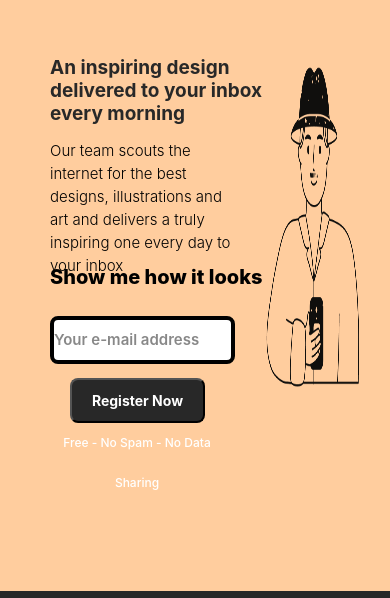
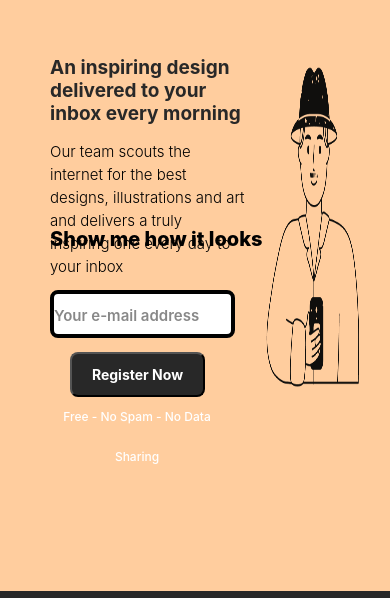
Before and after one commit to gujarpritam/Oct-MicroProject1, a plain HTML site: page index.html in a window 390 px wide. Shown: the top 598 px of the page. Drawn offline with Linux system fonts and the light colour scheme.

Commit message:
modified Micro Project 1

```diff
--- a/index.html
+++ b/index.html
@@ -46,7 +46,7 @@
                     <li><img src="./images/LinkedinLogo.png" alt="">
                         <img src="./images/InstagramLogo.png" alt="">
                     </li>
-                    <li><br></li>
+                    <li>&nbsp;</li>
                     <li>hello@dweep.io</li>
                 </ul>
             </div>
--- a/style.css
+++ b/style.css
@@ -29,8 +29,8 @@ h2 {
     text-align: left;
     color: #282828;
 
-    width: 562px;
-    height: 108px;
+    width: 100%;
+    /* height: 108px; */
     top: 83px;
     left: 136px;
 
@@ -42,11 +42,11 @@ h2 {
 
 p:nth-child(2) {
     /* box-sizing: border-box; */
-    width: 495px;
-    height: 81px;
+    margin-top: 15px;
+    width: 100%;
+    height: 75px;
     top: 219px;
     left: 136px;
-
     font-family: Inter;
     font-size: 20px;
     font-weight: 500;
@@ -58,10 +58,10 @@ p:nth-child(2) {
 strong {
     display: inline-block;
     box-sizing: border-box;
-    padding-top: 25px;
-    width: 227px;
+    padding-top: 15px;
+    width: 245px;
     height: 50px;
-    top: 315px;
+    /* top: 315px; */
     left: 136px;
 
     font-family: Inter;
@@ -73,7 +73,7 @@ strong {
 }
 
 #parent {
-    margin-top: 28px;
+    margin-top: 15px;
     display: flex;
 }
 
@@ -84,15 +84,17 @@ input {
     left: 136px;
     border-radius: 8px;
     border: 4px;
-    /* margin-top: 10px; */
-
-    color: #FFFFFF;
+    font-size: larger;
+    font-weight: bold;
+    margin-top: 10px;
+    color: #000000;
     border: 4px solid #000000;
 }
 
 ::placeholder {
     width: 350px;
     height: 64px;
+
     top: 411px;
     left: 158px;
 
@@ -110,18 +112,21 @@ button {
     height: 64px;
     top: 411px;
     left: 496px;
-    margin-left: 10px;
-
+    margin: 10px 0px 0px 10px;
+    cursor: pointer;
     font-family: Inter;
     font-size: 20px;
     font-weight: 700;
     line-height: 24px;
     letter-spacing: 0em;
-
     background: #282828;
     border-radius: 8px;
     text-align: center;
     color: #FFFFFF;
+}
+
+button:hover {
+    scale: 1.02;
 }
 
 p:nth-child(5) {
@@ -162,6 +167,9 @@ p:nth-child(5) {
 ul {
     color: #FFFFFF;
     list-style: none;
+}
+
+#footer-right ul {
     text-align: end;
 }
 
@@ -190,8 +198,8 @@ ul li {
         letter-spacing: 0em;
         text-align: left;
         color: #282828;
-        width: 236px;
-        height: 83px;
+        width: 100%;
+        /* height: 83px; */
         font-family: Inter;
         font-size: 19px;
         font-weight: bold;
@@ -200,8 +208,8 @@ ul li {
 
     p:nth-child(2) {
         /* box-sizing: border-box; */
-        width: 188px;
-        height: 97px;
+        width: 100%;
+        /* height: 97px; */
         top: 219px;
         left: 136px;
         font-family: Inter;
@@ -215,10 +223,10 @@ ul li {
     strong {
         display: inline-block;
         box-sizing: border-box;
-        padding-top: 25px;
-        width: 227px;
+        padding-top: 8px;
+        width: 245px;
         height: 50px;
-        top: 315px;
+        /* top: 315px; */
         left: 136px;
 
         font-family: Inter;
```
